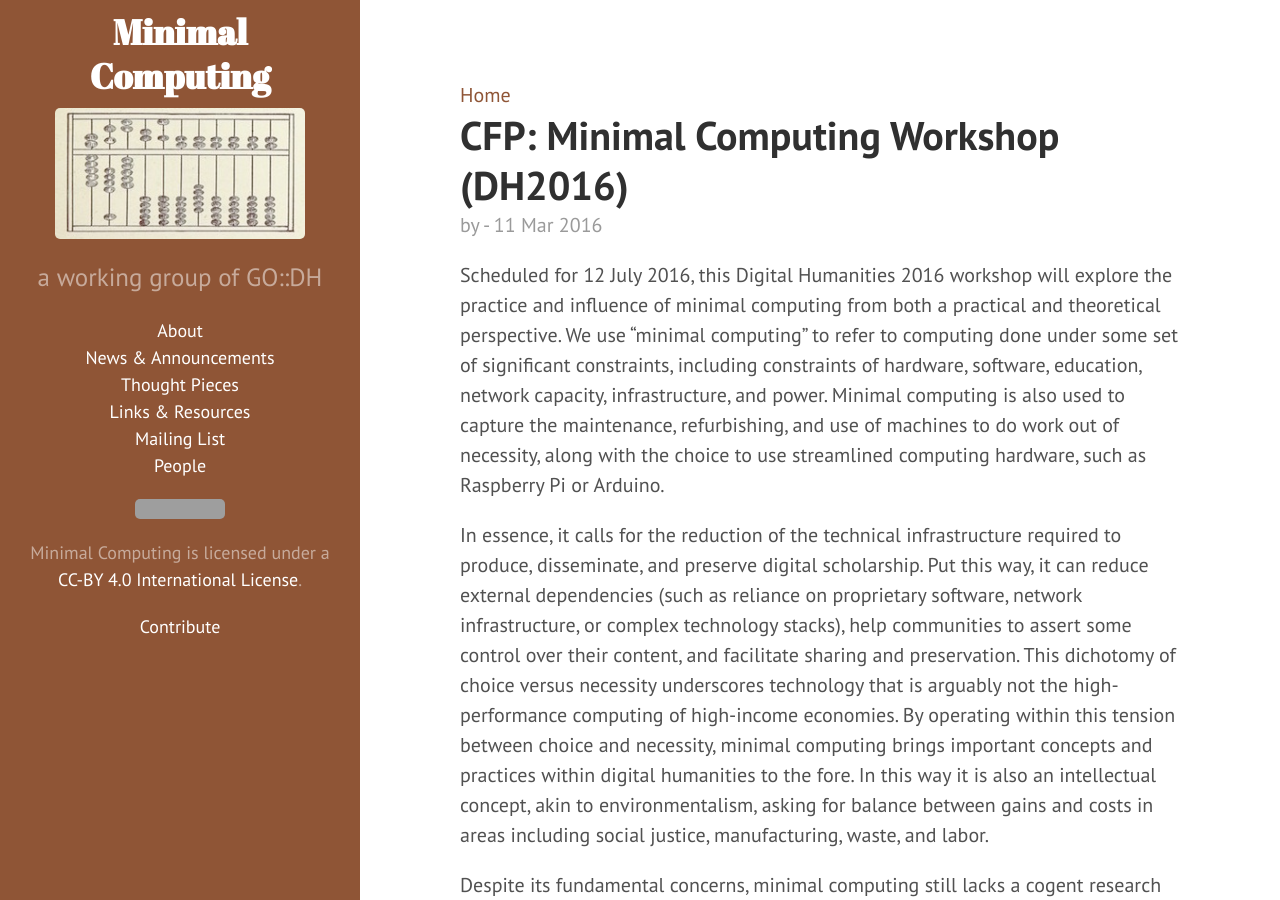
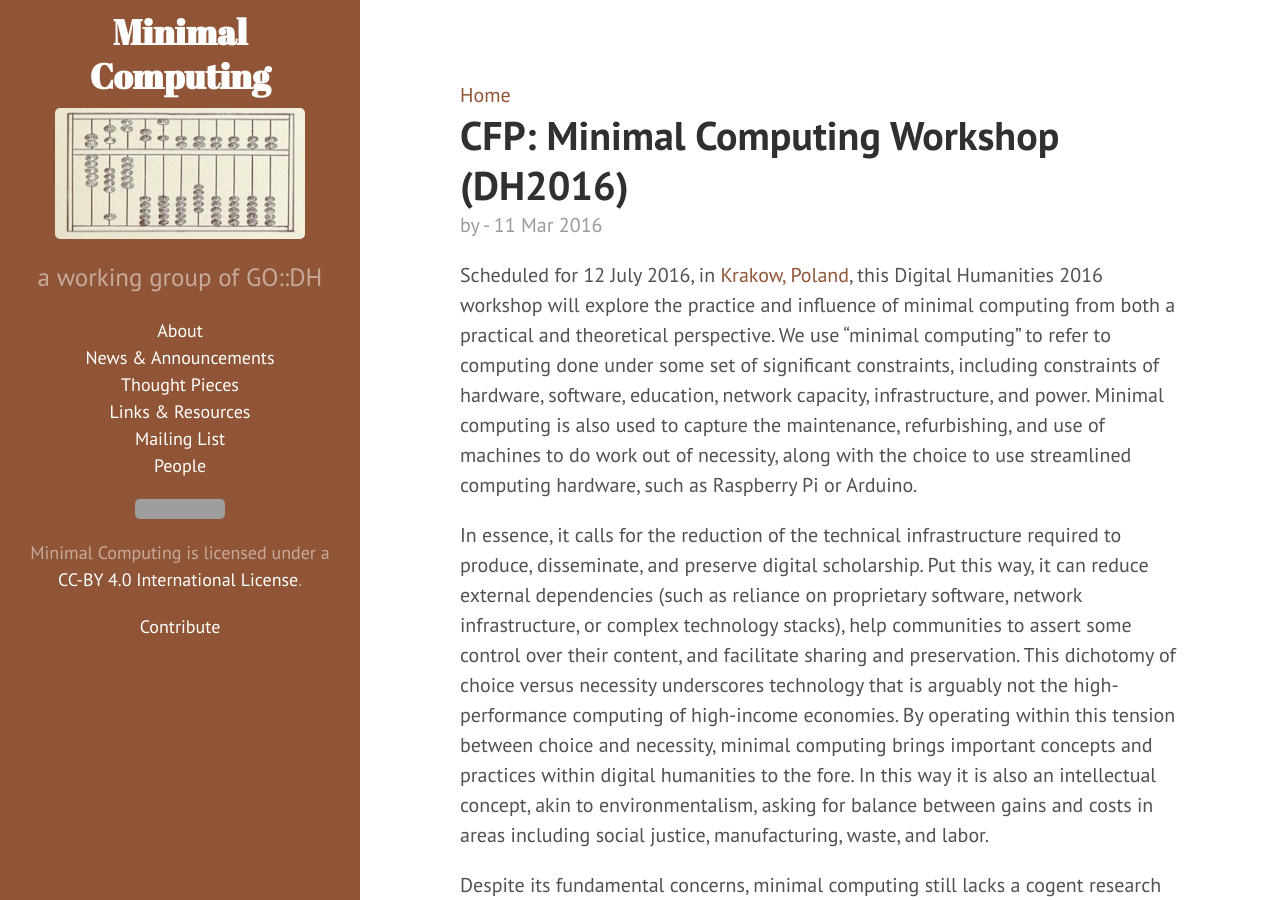
Before and after one commit to go-dh/mincomp, a Jekyll site: the page built from _posts/2016-03-11-cfp-dh2016.md, in a window 1280 px wide and 900 px high. Built offline with Jekyll 4.4.1, drawn with Linux system fonts in a browser that asks for light colours; grey boxes are pictures that could not be loaded.

Commit message:
added link to dh2016

```diff
--- a/_posts/2016-03-11-cfp-dh2016.md
+++ b/_posts/2016-03-11-cfp-dh2016.md
@@ -5,7 +5,7 @@ date:   2016-03-11 04:00:00
 category: blog
 ---
 
-Scheduled for 12 July 2016, this Digital Humanities 2016 workshop will
+Scheduled for 12 July 2016, in [Krakow, Poland](http://dh2016.adho.org/), this Digital Humanities 2016 workshop will
 explore the practice and influence of minimal computing from both a
 practical and theoretical perspective. We use “minimal computing” to
 refer to computing done under some set of significant constraints,
```
